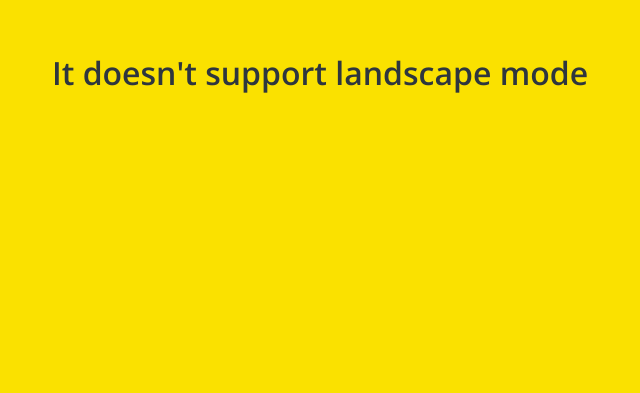
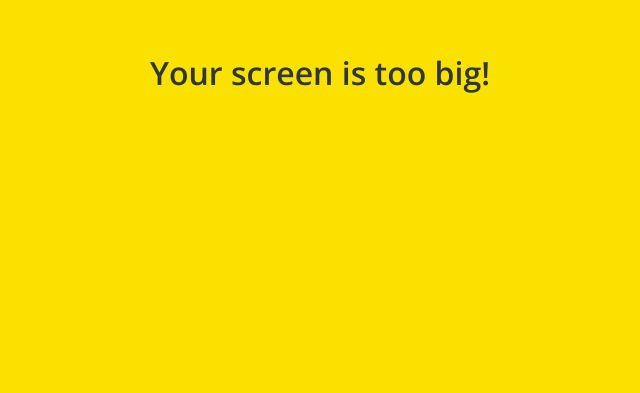
Before and after one commit to Yangboong/kokoa-clone, a plain HTML site: page chat.html in a window 1280 px wide. Shown: the part 407-800 px from the top of the page, without its empty margins (320-960 px from the left). Drawn offline with nearby package versions, Linux system fonts and the light colour scheme.

Commit message:
Update chat.html

```diff
--- a/chat.html
+++ b/chat.html
@@ -122,9 +122,6 @@
   <span>Your screen is too big!</span>
 </div>
 
-<div id="no-landscape">
-  <span>It doesn't support landscape mode</span>
-</div>
 
 
   <script src="https://kit.fontawesome.com/a7ae6c8df0.js" crossorigin="anonymous"></script>
```
